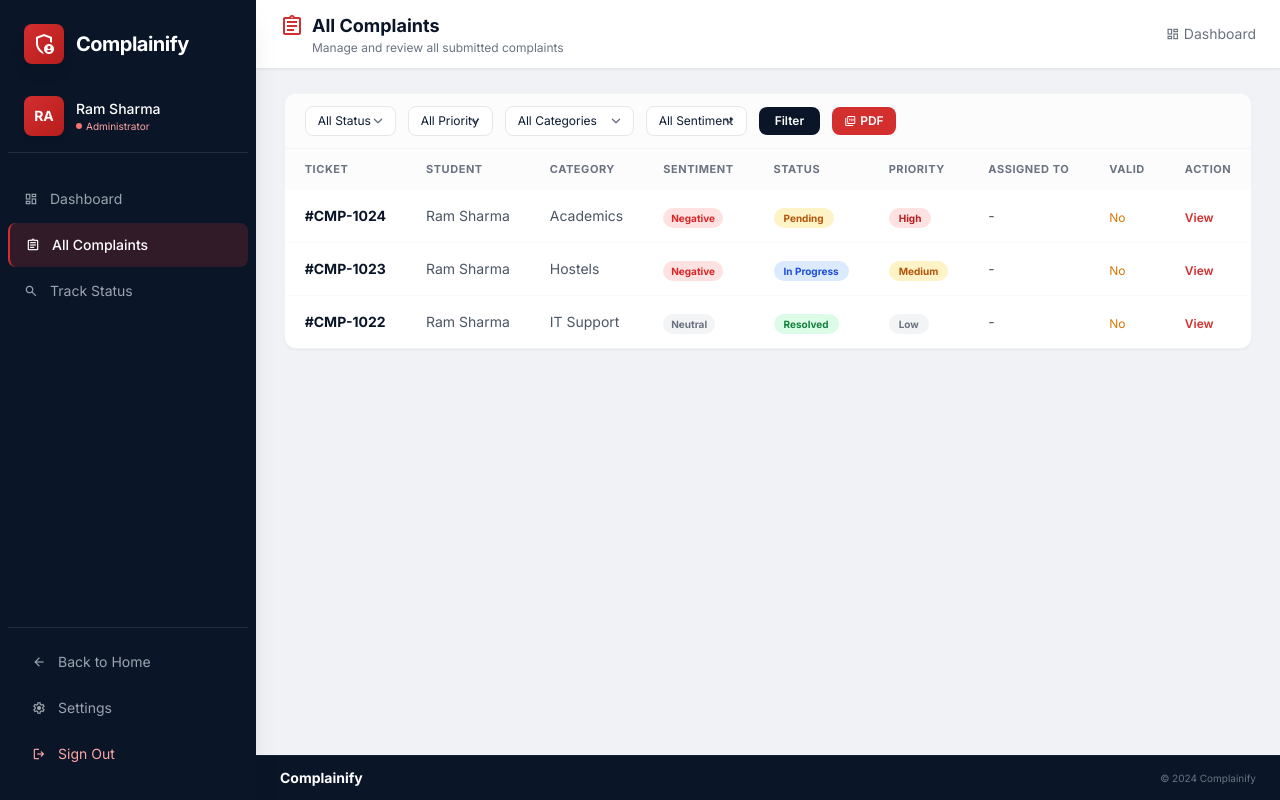
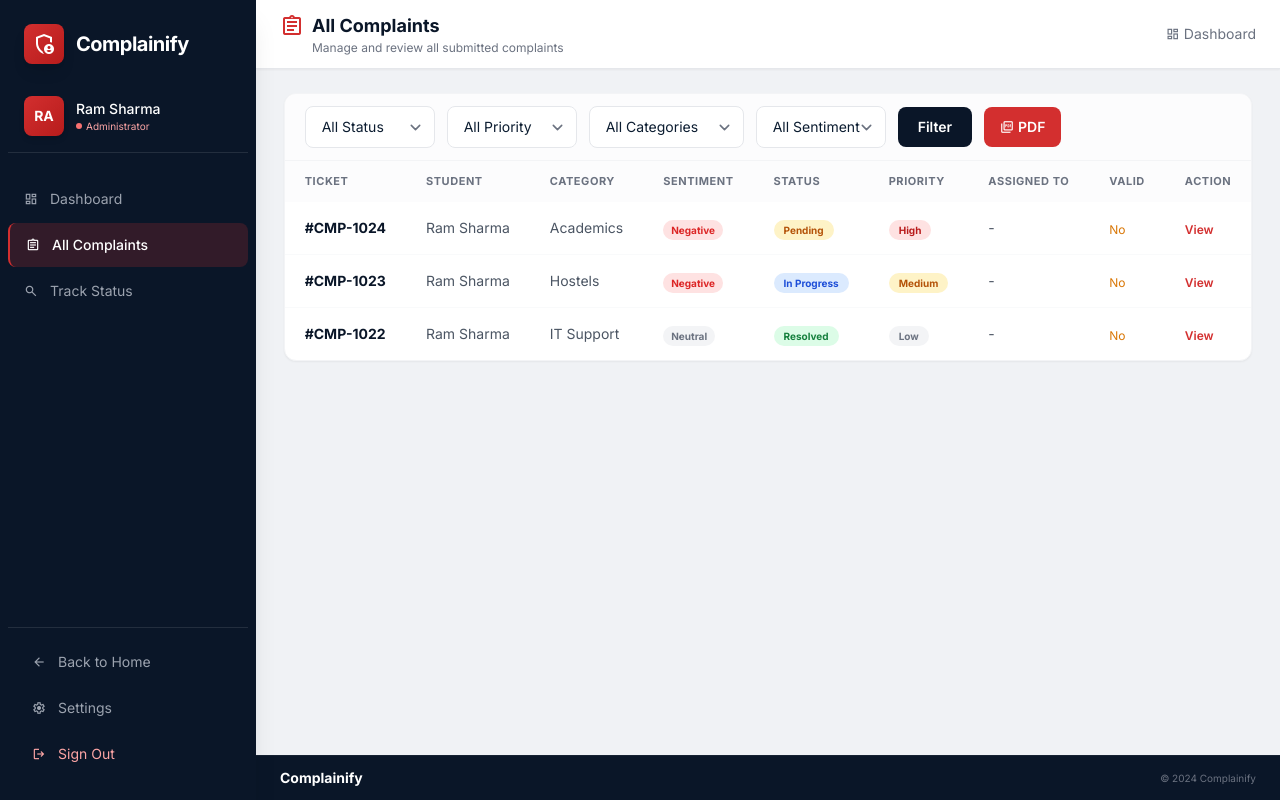
Before and after one commit to Cr7samiee/Student-Complainify, a Flask app: page /admin/complaints in a window 1280 px wide. Run offline with Flask 3, Linux system fonts and the light colour scheme; a user stored in the database is signed in; data comes from the database, SQL or seed files in the repository; parts of the project's set-up code (start-up, migrations or seed data) failed here and were passed over; some libraries are stand-ins or nearby versions.

Commit message:
fix: bigger filter dropdowns on admin complaints + audit logs (text-sm, py-2.5, min-w)

```diff
--- a/workspace/ComplaintMgmtSystem/frontend/templates/admin/audit_logs.html
+++ b/workspace/ComplaintMgmtSystem/frontend/templates/admin/audit_logs.html
@@ -30,14 +30,14 @@
 <div class="bg-white rounded-xl border border-gray-100 shadow-sm overflow-hidden">
 <div class="px-5 py-3 border-b border-gray-100 bg-gray-50/50">
 <form method="GET" class="flex flex-wrap gap-3 items-center">
-<select name="action" class="px-3 py-1.5 rounded-lg border border-gray-200 text-xs focus:ring-2 focus:ring-[#d32f2f] outline-none">
+<select name="action" class="px-4 py-2.5 rounded-lg border border-gray-200 text-sm focus:ring-2 focus:ring-[#d32f2f] outline-none min-w-[150px]">
 <option value="">All Actions</option>
 {% for a in actions %}
 <option value="{{ a }}" {% if action_filter == a %}selected{% endif %}>{{ a }}</option>
 {% endfor %}
 </select>
-<button type="submit" class="px-4 py-1.5 bg-[#0a1628] text-white text-xs font-semibold rounded-lg hover:bg-[#1a2a3a] transition-colors">Filter</button>
-{% if action_filter %}<a href="{{ url_for('admin_audit_logs') }}" class="px-3 py-1.5 text-xs text-gray-500 hover:text-[#d32f2f]">Clear</a>{% endif %}
+<button type="submit" class="px-5 py-2.5 bg-[#0a1628] text-white text-sm font-semibold rounded-lg hover:bg-[#1a2a3a] transition-colors">Filter</button>
+{% if action_filter %}<a href="{{ url_for('admin_audit_logs') }}" class="px-4 py-2 text-sm text-gray-500 hover:text-[#d32f2f]">Clear</a>{% endif %}
 </form>
 </div>
 {% if logs %}
--- a/workspace/ComplaintMgmtSystem/frontend/templates/admin/complaints_list.html
+++ b/workspace/ComplaintMgmtSystem/frontend/templates/admin/complaints_list.html
@@ -32,35 +32,35 @@
 <div class="bg-white rounded-xl border border-gray-100 shadow-sm overflow-hidden">
 <div class="px-5 py-3 border-b border-gray-100 bg-gray-50/50 flex flex-wrap gap-3 items-center">
 <form method="GET" class="flex flex-wrap gap-3 items-center">
-<select name="status" class="px-3 py-1.5 rounded-lg border border-gray-200 text-xs focus:ring-2 focus:ring-[#d32f2f] outline-none">
+              <select name="status" class="px-4 py-2.5 rounded-lg border border-gray-200 text-sm focus:ring-2 focus:ring-[#d32f2f] outline-none min-w-[130px]">
 <option value="">All Status</option>
 <option value="Pending" {% if status_filter == 'Pending' %}selected{% endif %}>Pending</option>
 <option value="In Progress" {% if status_filter == 'In Progress' %}selected{% endif %}>In Progress</option>
 <option value="Resolved" {% if status_filter == 'Resolved' %}selected{% endif %}>Resolved</option>
 </select>
-<select name="priority" class="px-3 py-1.5 rounded-lg border border-gray-200 text-xs focus:ring-2 focus:ring-[#d32f2f] outline-none">
+<select name="priority" class="px-4 py-2.5 rounded-lg border border-gray-200 text-sm focus:ring-2 focus:ring-[#d32f2f] outline-none min-w-[130px]">
 <option value="">All Priority</option>
 <option value="High" {% if priority_filter == 'High' %}selected{% endif %}>High</option>
 <option value="Medium" {% if priority_filter == 'Medium' %}selected{% endif %}>Medium</option>
 <option value="Low" {% if priority_filter == 'Low' %}selected{% endif %}>Low</option>
 </select>
-<select name="category" class="px-3 py-1.5 rounded-lg border border-gray-200 text-xs focus:ring-2 focus:ring-[#d32f2f] outline-none">
+<select name="category" class="px-4 py-2.5 rounded-lg border border-gray-200 text-sm focus:ring-2 focus:ring-[#d32f2f] outline-none min-w-[150px]">
 <option value="">All Categories</option>
 {% for cat in categories %}
 <option value="{{ cat }}" {% if category_filter == cat %}selected{% endif %}>{{ cat }}</option>
 {% endfor %}
 </select>
-<select name="sentiment" class="px-3 py-1.5 rounded-lg border border-gray-200 text-xs focus:ring-2 focus:ring-[#d32f2f] outline-none">
+<select name="sentiment" class="px-4 py-2.5 rounded-lg border border-gray-200 text-sm focus:ring-2 focus:ring-[#d32f2f] outline-none min-w-[130px]">
 <option value="">All Sentiment</option>
 <option value="Positive" {% if sentiment_filter == 'Positive' %}selected{% endif %}>Positive</option>
 <option value="Neutral" {% if sentiment_filter == 'Neutral' %}selected{% endif %}>Neutral</option>
 <option value="Negative" {% if sentiment_filter == 'Negative' %}selected{% endif %}>Negative</option>
 </select>
-<button type="submit" class="px-4 py-1.5 bg-[#0a1628] text-white text-xs font-semibold rounded-lg hover:bg-[#1a2a3a] transition-colors">Filter</button>
+<button type="submit" class="px-5 py-2.5 bg-[#0a1628] text-white text-sm font-semibold rounded-lg hover:bg-[#1a2a3a] transition-colors">Filter</button>
 {% if status_filter or category_filter or priority_filter or sentiment_filter %}
-<a href="{{ url_for('admin_complaints') }}" class="px-3 py-1.5 text-xs text-gray-500 hover:text-[#d32f2f]">Clear</a>
+<a href="{{ url_for('admin_complaints') }}" class="px-4 py-2 text-sm text-gray-500 hover:text-[#d32f2f]">Clear</a>
 {% endif %}
-<a href="{{ url_for('admin_export_pdf', status=status_filter, category=category_filter) }}" class="ml-auto px-3 py-1.5 bg-[#d32f2f] text-white text-xs font-semibold rounded-lg hover:bg-[#b71c1c] transition-colors flex items-center gap-1"><span class="material-symbols-outlined text-xs">picture_as_pdf</span>PDF</a>
+<a href="{{ url_for('admin_export_pdf', status=status_filter, category=category_filter) }}" class="ml-auto px-4 py-2.5 bg-[#d32f2f] text-white text-sm font-semibold rounded-lg hover:bg-[#b71c1c] transition-colors flex items-center gap-1"><span class="material-symbols-outlined text-sm">picture_as_pdf</span>PDF</a>
 </form>
 </div>
 {% if complaints %}
```
Also changed, not shown: 2 other files.
